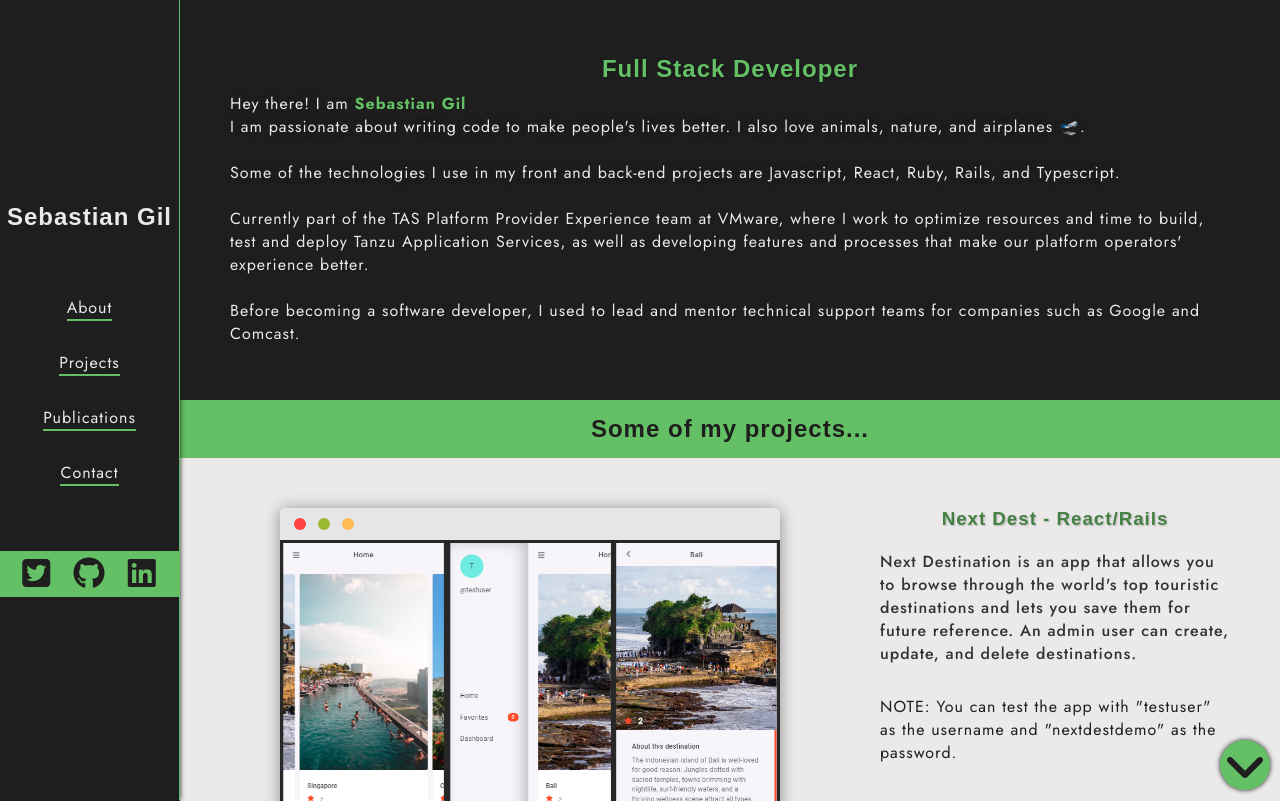
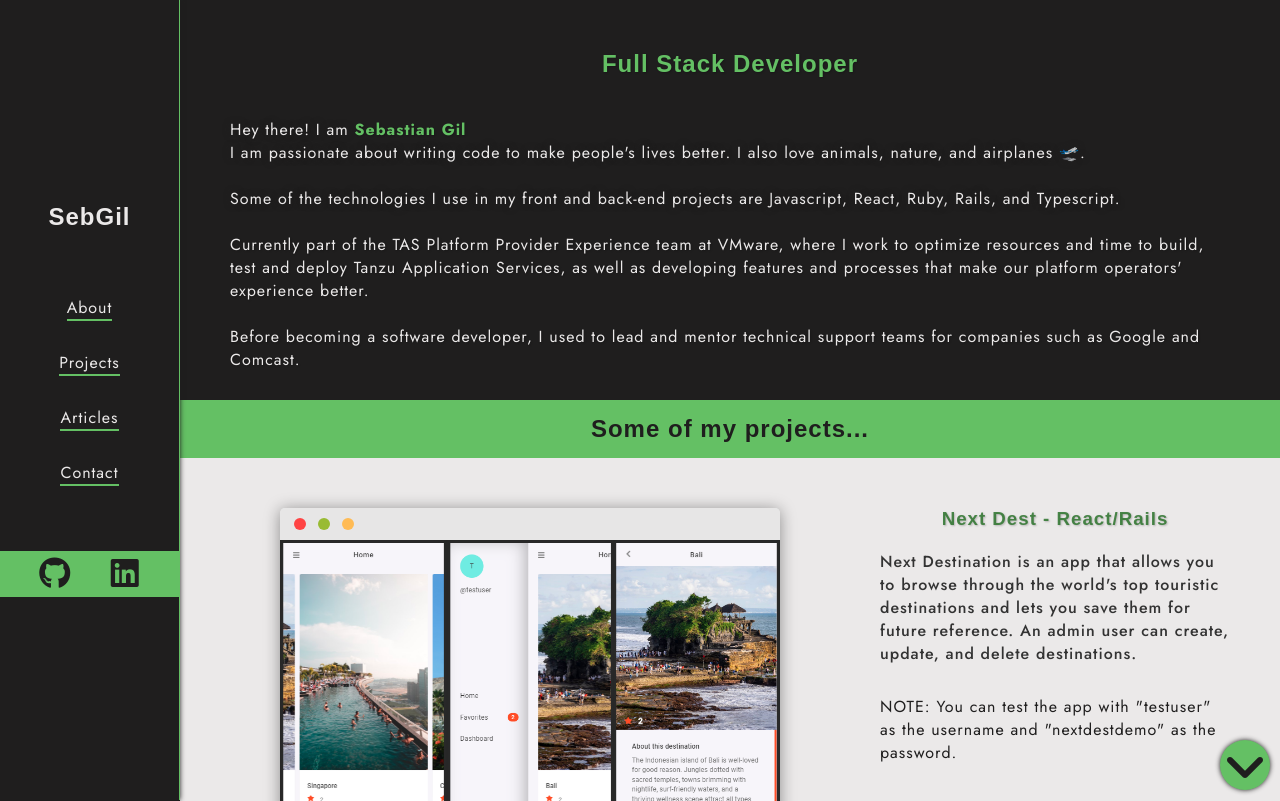
Before and after one commit to sebGilR/sebgilr.github.io, a plain HTML site: page portfolio.html in a window 1280 px wide. Shown: the top 801 px of the page. Drawn offline with Linux system fonts and the light colour scheme.

Commit message:
Make old portfolio presentable

```diff
--- a/portfolio.html
+++ b/portfolio.html
@@ -16,7 +16,7 @@
 
 <body>
   <aside class="nav">
-    <h2 class="nav_title">Sebastian Gil</h2>
+    <h2 class="nav_title">SebGil</h2>
     <nav>
       <ul class="nav_menu">
         <a href="#about">
@@ -26,7 +26,7 @@
           <li class="nav_menu_item">Projects</li>
         </a>
         <a href="#publications">
-          <li class="nav_menu_item">Publications</li>
+          <li class="nav_menu_item">Articles</li>
         </a>
         <a href="mailto:sebasgilrodriguez@gmail.com">
           <li class="nav_menu_item">Contact</li>
@@ -36,16 +36,12 @@
         <a href="#about">
           <li class="nav_icons_item"><i class="fas fa-home"></i></li>
         </a>
-        <a href="assets/Sebastian_Gil_Rodriguez_Resume.pdf">
-          <li class="nav_icons_item"><i class="fas fa-file-pdf"></i></li>
-        </a>
         <a href="mailto:name@email.com">
           <li class="nav_icons_item"><i class="fas fa-envelope"></i></li>
         </a>
       </ul>
     </nav>
     <ul class="nav_network">
-      <a href="https://twitter.com/sebGilR" target="_blank"><i class="fab fa-twitter-square"></i></a>
       <a target="_blank" href="https://github.com/sebGilR"><i class="fab fa-github nav_network_item"></i></a>
       <a target="_blank" href="https://www.linkedin.com/in/sebastiangilrodriguez"><i
           class="fab fa-linkedin nav_network_item"></i></a>
@@ -54,7 +50,7 @@
   </aside>
   <main>
     <section id="about" class="about">
-      <h1>Full Stack Developer</h1>
+      <h1 style="margin-bottom:40px;">Full Stack Developer</h1>
       <p>Hey there! I am <span>Sebastian Gil</span><br>
         I am passionate about writing code to make people's lives better. I also love animals, nature, and airplanes 🛫.<br><br>
         Some of the technologies I use in my front and back-end projects are Javascript, React, Ruby, Rails, and Typescript.<br><br>
```
Also changed, not shown: index.html (+2 -1 lines).
